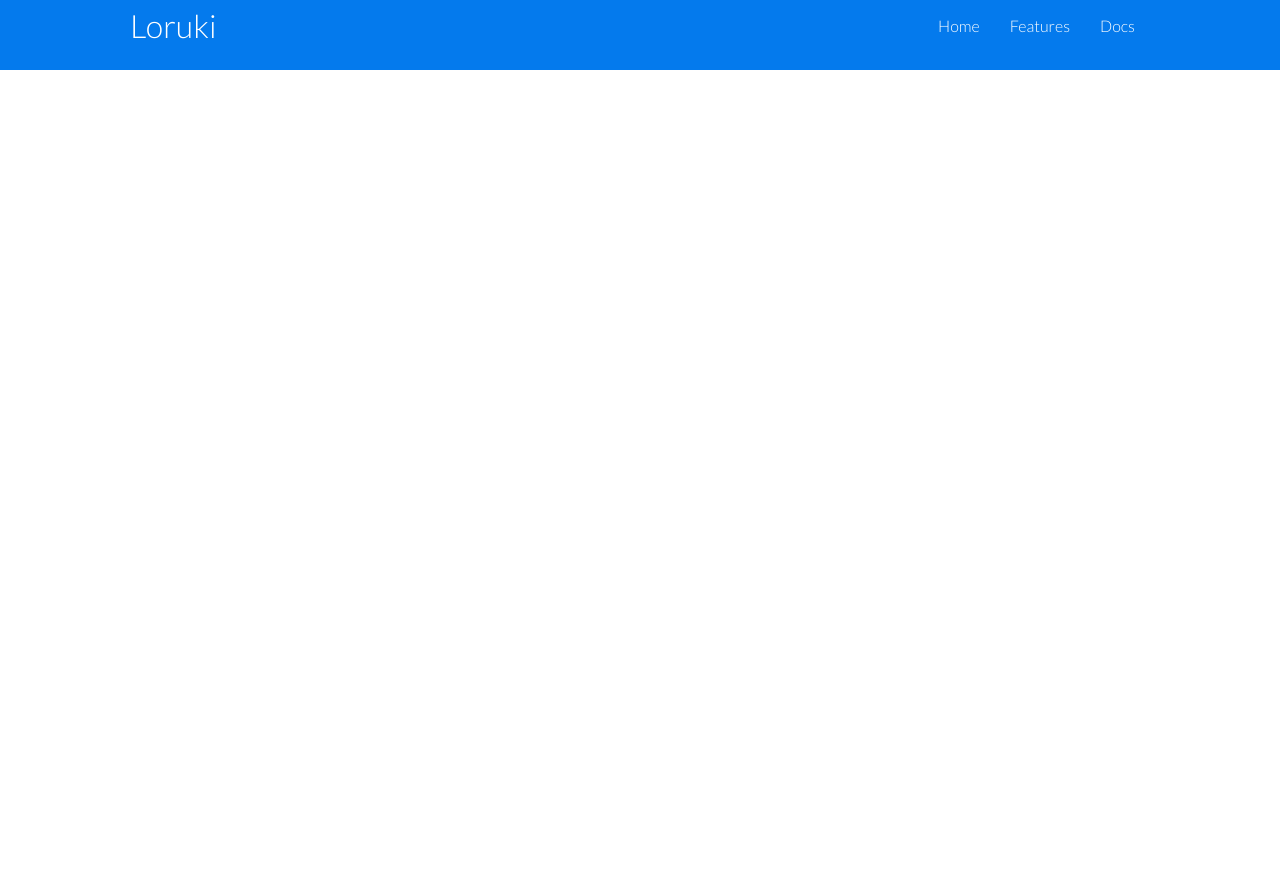
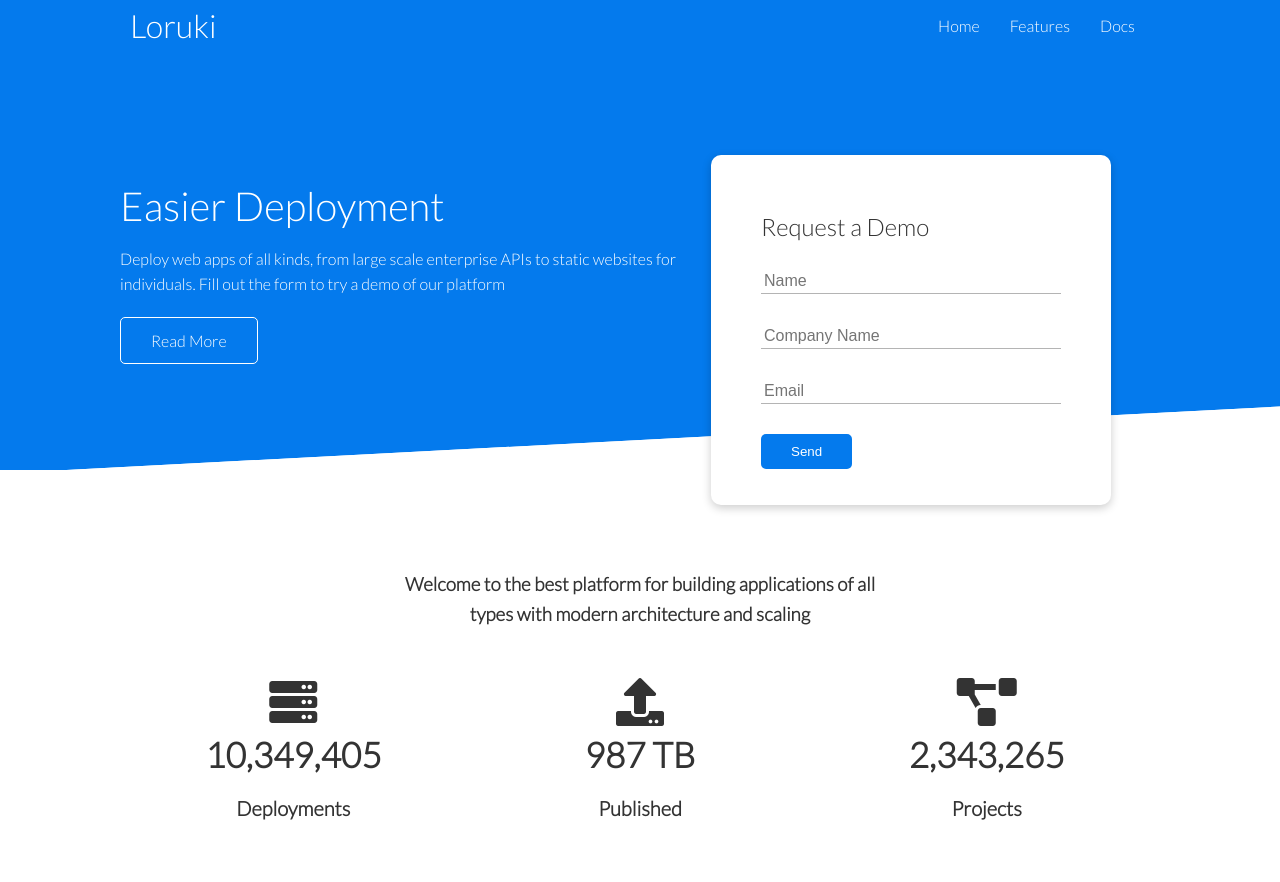
Before and after one commit to devnotch01/loruki, a plain HTML site: page index.html in a window 1280 px wide. Before the commit the page ends 800 px from the top, so only its background shows below. Drawn offline with Linux system fonts and the light colour scheme.

Commit message:
showcase session grid defined

```diff
--- a/css/style.css
+++ b/css/style.css
@@ -1,4 +1,7 @@
 @import url('https://fonts.googleapis.com/css2?family=Lato:wght@300&display=swap');
+:root {
+  --primary-color: #047aed;
+}
 * {
   box-sizing: border-box;
   padding: 0;
@@ -30,8 +33,10 @@ p {
 img {
   width: 100%;
 }
+
+/*Navbar*/
 .navbar {
-  background-color: #047aed;
+  background-color: var(--primary-color);
   color: #fff;
   height: 70px;
 }
@@ -50,15 +55,72 @@ img {
 .navbar .flex {
   justify-content: space-between;
 }
-
-.container {
-  max-width: 1100px;
-  margin: 0 auto;
-  overflow: auto;
-  padding: 0 40px;
+/*Showcase*/
+.showcase {
+  height: 400px;
+  background-color: var(--primary-color);
+  color: #fff;
+  position: relative;
+}
+.showcase h1 {
+  font-size: 40px;
+}
+.showcase p {
+  margin: 20px 0;
+}
+.showcase .grid {
+  overflow: visible;
+  grid-template-columns: 55% 45%;
+}
+.showcase-form {
+  position: relative;
+  top: 60px;
+  height: 350px;
+  width: 400px;
+  padding: 50px;
+  z-index: 100;
+}
+.showcase-form .form-control {
+  margin: 30px 0;
+}
+.showcase-form input[type='text'],
+.showcase-form input[type='email'] {
+  border: 0;
+  border-bottom: 1px solid #b4b4b4;
+  width: 100%;
+  padding: 3px;
+  font-size: 1em;
+}
+.showcase-form input:focus {
+  outline: none;
+}
+.showcase::before,
+.showcase::after {
+  content: '';
+  position: absolute;
+  height: 100px;
+  bottom: -70px;
+  right: 0;
+  left: 0;
+  background-color: #fff;
+  transform: skewY(-3deg);
+  -webkit-transform: skewY(-3deg);
+  -moz-transform: skewY(-3deg);
+  -ms-transform: skewY(-3deg);
 }
 
-.flex {
-  display: flex;
-  align-items: center;
+/*Stats*/
+.stats {
+  padding-top: 100px;
 }
+.stats-heading {
+  max-width: 500px;
+  margin: auto;
+}
+.stats .grid h3 {
+  font-size: 35px;
+}
+.stats .grid p {
+  font-size: 20px;
+  font-weight: bold;
+}
--- /dev/null
+++ b/css/utilities.css
@@ -0,0 +1,132 @@
+/*Utilities*/
+.container {
+  max-width: 1100px;
+  margin: 0 auto;
+  overflow: auto;
+  padding: 0 40px;
+}
+::-webkit-scrollbar {
+  width: 0px;
+  background: transparent; /* make scrollbar transparent */
+}
+/*Cards*/
+.card {
+  background-color: #fff;
+  color: #333;
+  border-radius: 10px;
+  box-shadow: 0 3px 10px rgba(0, 0, 0, 0.2);
+  padding: 30px;
+  margin: 10px;
+}
+/*Buttons*/
+.btn {
+  display: inline-block;
+  padding: 10px 30px;
+  cursor: pointer;
+  background: var(--primary-color);
+  color: #fff;
+  border: none;
+  border-radius: 5px;
+}
+.btn-outline {
+  background-color: transparent;
+  border: 1px #fff solid;
+}
+.btn:hover {
+  transform: scale(0.98);
+}
+.text-center {
+  text-align: center;
+}
+
+/*margin-top and bottom*/
+.my-1 {
+  margin: 1rem 0;
+}
+.my-2 {
+  margin: 1.2rem 0;
+}
+.my-3 {
+  margin: 2rem 0;
+}
+.my-4 {
+  margin: 3rem 0;
+}
+.my-5 {
+  margin: 4rem 0;
+}
+/*margin on all sides*/
+.m-1 {
+  margin: 1rem;
+}
+.m-2 {
+  margin: 1.2rem;
+}
+.m-3 {
+  margin: 2rem;
+}
+.m-4 {
+  margin: 3rem;
+}
+.m-5 {
+  margin: 4rem;
+}
+/* Padding top and bottom */
+.py-1 {
+  padding: 1rem 0;
+}
+
+.py-2 {
+  padding: 1.5rem 0;
+}
+
+.py-3 {
+  padding: 2rem 0;
+}
+
+.py-4 {
+  padding: 3rem 0;
+}
+
+.py-5 {
+  padding: 4rem 0;
+}
+/* Padding all sides */
+.p-1 {
+  padding: 1rem;
+}
+
+.p-2 {
+  padding: 1.5rem;
+}
+
+.p-3 {
+  padding: 2rem;
+}
+
+.p-4 {
+  padding: 3rem;
+}
+
+.p-5 {
+  padding: 4rem;
+}
+
+/*Flexbox and Grids*/
+.flex {
+  display: flex;
+  align-items: center;
+}
+
+.grid {
+  display: grid;
+  grid-template-columns: repeat(2, 1fr);
+  gap: 20px;
+  justify-content: center;
+  align-items: center;
+  height: 100%;
+}
+.grid-3 {
+  grid-template-columns: repeat(3, 1fr);
+  height: auto;
+}
--- a/index.html
+++ b/index.html
@@ -9,7 +9,9 @@
       integrity="sha512-+4zCK9k+qNFUR5X+cKL9EIR+ZOhtIloNl9GIKS57V1MyNsYpYcUrUeQc9vNfzsWfV28IaLL3i96P9sdNyeRssA=="
       crossorigin="anonymous"
     />
+    <link rel="stylesheet" href="css/utilities.css" />
     <link rel="stylesheet" href="css/style.css" />
+
     <title>Loruki| Cloud Hosting for Everyone</title>
   </head>
   <body>
@@ -26,5 +28,64 @@
         </nav>
       </div>
     </div>
+    <!-- Showcase-->
+    <section class="showcase">
+      <div class="container grid">
+        <div class="showcase-text">
+          <h1>Easier Deployment</h1>
+          <p>
+            Deploy web apps of all kinds, from large scale enterprise APIs to
+            static websites for individuals. Fill out the form to try a demo of
+            our platform
+          </p>
+          <a href="features.html" class="btn btn-outline">Read More</a>
+        </div>
+        <div class="showcase-form card">
+          <h2>Request a Demo</h2>
+          <form>
+            <div class="form-control">
+              <input type="text" name="Name" placeholder="Name" req />
+            </div>
+            <div class="form-control">
+              <input
+                type="text"
+                name="Company"
+                placeholder="Company Name"
+                required
+              />
+            </div>
+            <div class="form-control">
+              <input type="email" name="email" placeholder="Email" required />
+            </div>
+            <input type="button" value="Send" class="btn btn-primary" />
+          </form>
+        </div>
+      </div>
+    </section>
+    <section class="stats">
+      <div class="container">
+        <h3 class="stats-heading text-center my-1">
+          Welcome to the best platform for building applications of all types
+          with modern architecture and scaling
+        </h3>
+        <div class="grid grid-3 text-center my-4">
+          <div>
+            <i class="fas fa-server fa-3x"></i>
+            <h3>10,349,405</h3>
+            <p class="text-secondary">Deployments</p>
+          </div>
+          <div>
+            <i class="fas fa-upload fa-3x"></i>
+            <h3>987 TB</h3>
+            <p class="text-secondary">Published</p>
+          </div>
+          <div>
+            <i class="fas fa-project-diagram fa-3x"></i>
+            <h3>2,343,265</h3>
+            <p class="text-secondary">Projects</p>
+          </div>
+        </div>
+      </div>
+    </section>
   </body>
 </html>
```
